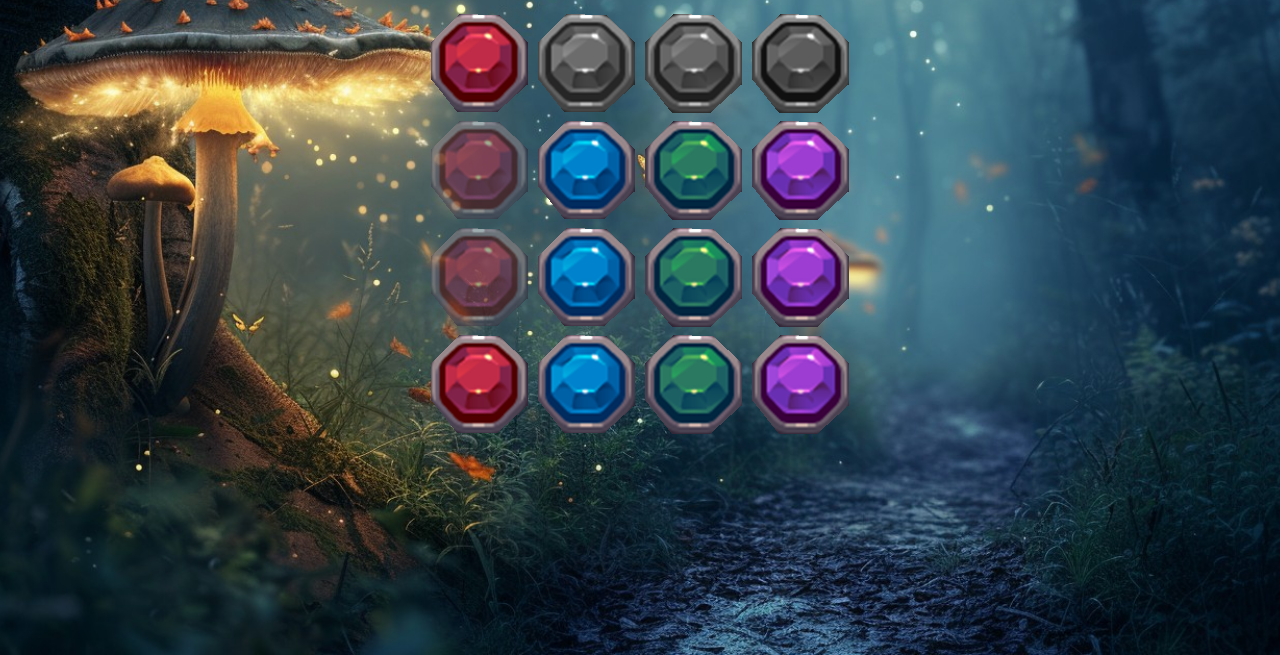
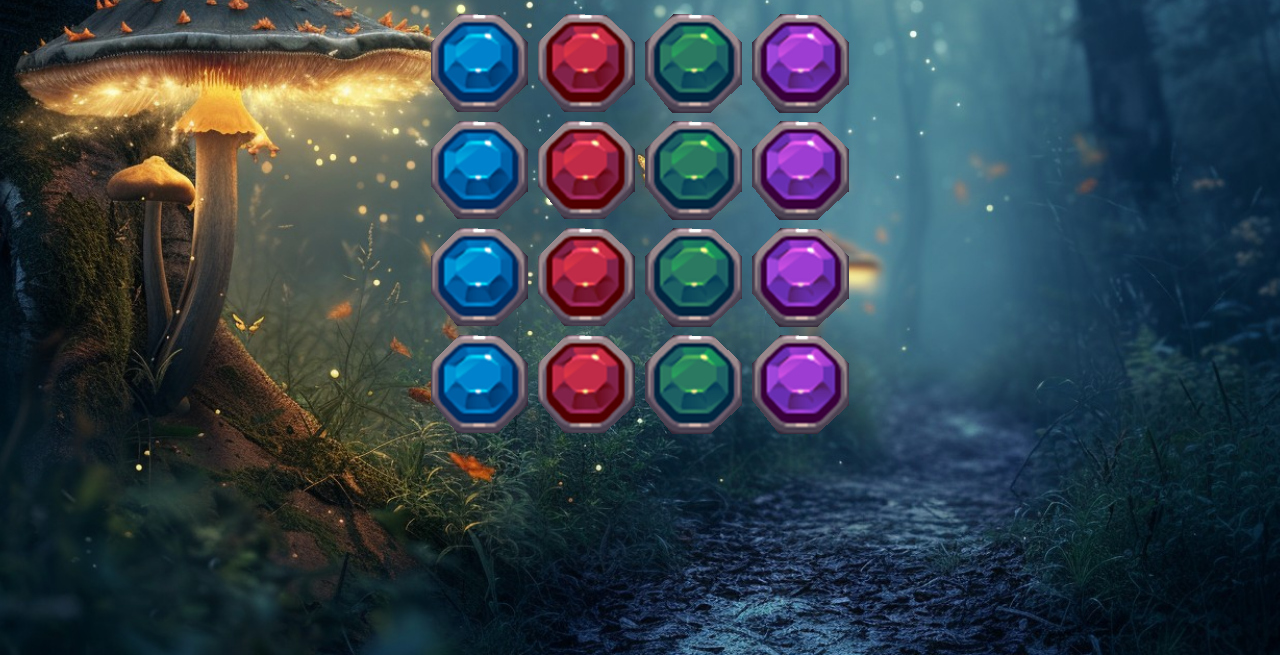
Before and after one commit to kindgilya/game-stones-JS, a plain HTML site: page index.html in a window 1280 px wide. Shown: the part 195-850 px from the top of the page. Drawn offline with Linux system fonts and the light colour scheme.

Commit message:
build start render game

```diff
--- a/index.html
+++ b/index.html
@@ -12,7 +12,7 @@
 </head>
 <body>
     <div class="root">
-        <div class="game">
+        <!-- <div class="game">
             <button class="btn btn--start">start game</button>
             <span class="game__found">Found parts: 0</span>
             <span class="game__total">Total parts: 0</span>
@@ -66,13 +66,13 @@
                 <img class="stone__img stone__img--violet" src="/img/t4.png" alt="">
                 </button>
             </div>
-            <!-- <div class="game__choose-item">
+            <div class="game__choose-item">
                 <img class="game__item game__item--red" src="/img/t1.png" alt="">
                 <img class="game__item game__item--blue" src="/img/t2.png" alt="">
                 <img class="game__item game__item--green" src="/img/t3.png" alt="">
                 <img class="game__item game__item--violet" src="/img/t4.png" alt="">
-            </div> -->
-        </div>
+            </div>
+        </div> -->
     </div>
 
 <script src="script.js"></script>
--- a/main.css
+++ b/main.css
@@ -66,7 +66,6 @@
     opacity: .5;
 }
 
-
 .stone--hide{
     filter: grayscale(1);
 }
--- a/script.js
+++ b/script.js
@@ -4,20 +4,64 @@
     const div = document.createElement("div");
     div.insertAdjacentHTML("beforeend", html);
     return div.firstElementChild;
-  }
-
+}
 
 class Game {
     _element = null;
     _subElements = null;
 
-    constructor(){
+    _state = {
+      stonesStatus:[],
+      startGame: false,
+    }
+
+    constructor({data, Stone, Button}){
+        this._setStateStonesStatus(data.map((elem) => {
+         return {
+           ...elem,
+          disabled: true,
+          hide: false,
+         }
+        }));
+        this._Stone = Stone;
+        this._Button = Button;
         this._init();
+    }
+
+    _setStateStonesStatus(newState){
+      this._state.stonesStatus = newState;
+    }
+
+    _setStateStartGame(status){
+      this._state.startGame = status;
     }
 
     _init(){
         this._element = createElement(this._getTemplate());
         this._subElements = this._getSubElements();
+        this._render();
+    }
+
+    _generateStones(){
+      return this._state.stonesStatus.map((obj) => {
+        return new this._Stone(obj).element;
+      })
+    }
+
+    _setStateStartGameHandler(){
+      this._setStateStartGame(!this._state.startGame);
+      this._render();
+    }
+
+    _generateBtn() {
+      return new this._Button({use:"start", text: this._state.startGame ? "finish game" : "start game"}, this._setStateStartGameHandler.bind(this)).element
+    }
+
+    _render(){
+      this._subElements.field.innerHTML = "";
+      this._subElements.btn.innerHTML = "";
+      this._subElements.field.append(...this._generateStones());
+      this._subElements.btn.append(this._generateBtn());
     }
 
     _getSubElements() {
@@ -27,14 +71,14 @@
             [elem.getAttribute("data-element")]: elem,
           };
         }, {});
-      }
+    }
 
 			_getTemplate(){
         return `<div class="game">
-				<div class="game__btn"></div>
+				<div class="game__btn" data-element="btn"></div>
                 <span class="game__found">Found parts: 0</span>
                 <span class="game__total">Total parts: 0</span>
-                <div class="game__field"></div>
+                <div class="game__field" data-element="field"></div>
         </div>`
     }
 
@@ -43,16 +87,15 @@
     }
 }
 
-
 class Stone {
     _element = null;
     _subElements = null;
 
-    constructor({id, disabled, hide, pair, img}){
+    constructor({id, disabled, hide, img}){
         this._id = id;
         this._disabled = disabled;
         this._hide = hide;
-        this._pair = pair;
+        // this._pair = pair;
         this._img = img;
         this._init();
     }
@@ -100,7 +143,7 @@
     }
 
 	_getTemplate(){
-        return `<button class="btn btn--${this._use}" ${this._disabled ? "disabled" : ""}>${text}</button>`
+        return `<button class="btn btn--${this._use}" ${this._disabled ? "disabled" : ""}>${this._text}</button>`
     }
 
 	_addListeners() {
@@ -116,81 +159,84 @@
   {
     id: 346,
     color: "blue",
-    img: "t2",
+    img: "t2.png",
   },
   {
     id: 2345,
     color: "red",
-    img: "t1",
+    img: "t1.png",
   },
   {
     id: 7,
     color: "green",
-    img: "t3",
+    img: "t3.png",
   },
   {
     id: 235,
     color: "violet",
-    img: "t4",
+    img: "t4.png",
   },
   {
     id: 567,
     color: "blue",
-    img: "t2",
+    img: "t2.png",
   },
   {
     id: 67,
     color: "red",
-    img: "t1",
+    img: "t1.png",
   },
   {
     id: 43,
     color: "green",
-    img: "t3",
+    img: "t3.png",
   },
   {
     id: 87,
     color: "violet",
-    img: "t4",
+    img: "t4.png",
   },
   {
     id: 95,
     color: "blue",
-    img: "t2",
+    img: "t2.png",
   },
   {
     id: 352,
     color: "red",
-    img: "t1",
+    img: "t1.png",
   },
   {
     id: 3456,
     color: "green",
-    img: "t3",
+    img: "t3.png",
   },
   {
     id: 323446,
     color: "violet",
-    img: "t4",
+    img: "t4.png",
   },
   {
     id: 6587,
     color: "blue",
-    img: "t2",
+    img: "t2.png",
   },
   {
     id: 89,
     color: "red",
-    img: "t1",
+    img: "t1.png",
   },
   {
     id: 6507,
     color: "green",
-    img: "t3",
+    img: "t3.png",
   },
   {
     id: 2146,
     color: "violet",
-    img: "t4",
+    img: "t4.png",
   },
 ];
+
+
+root.insertAdjacentElement("beforeend", new Game({data, Stone, Button}).element)
```
